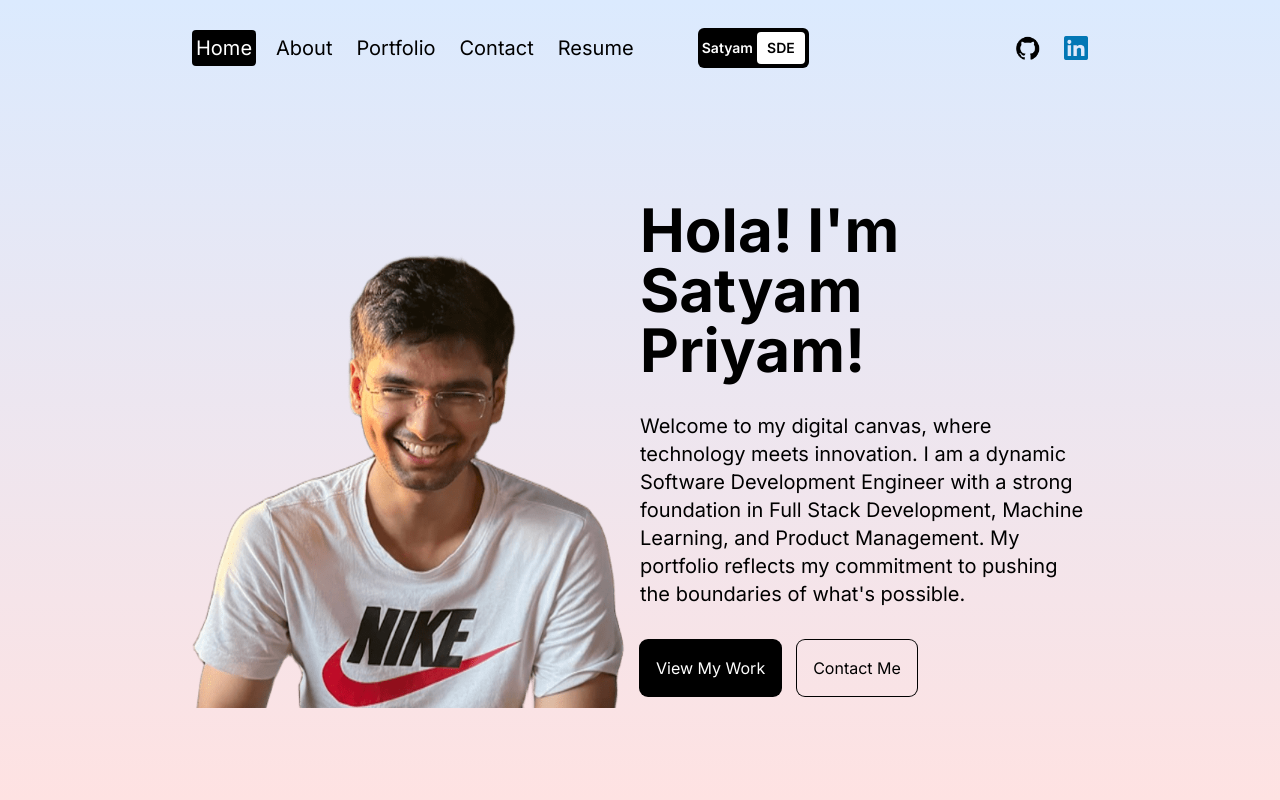
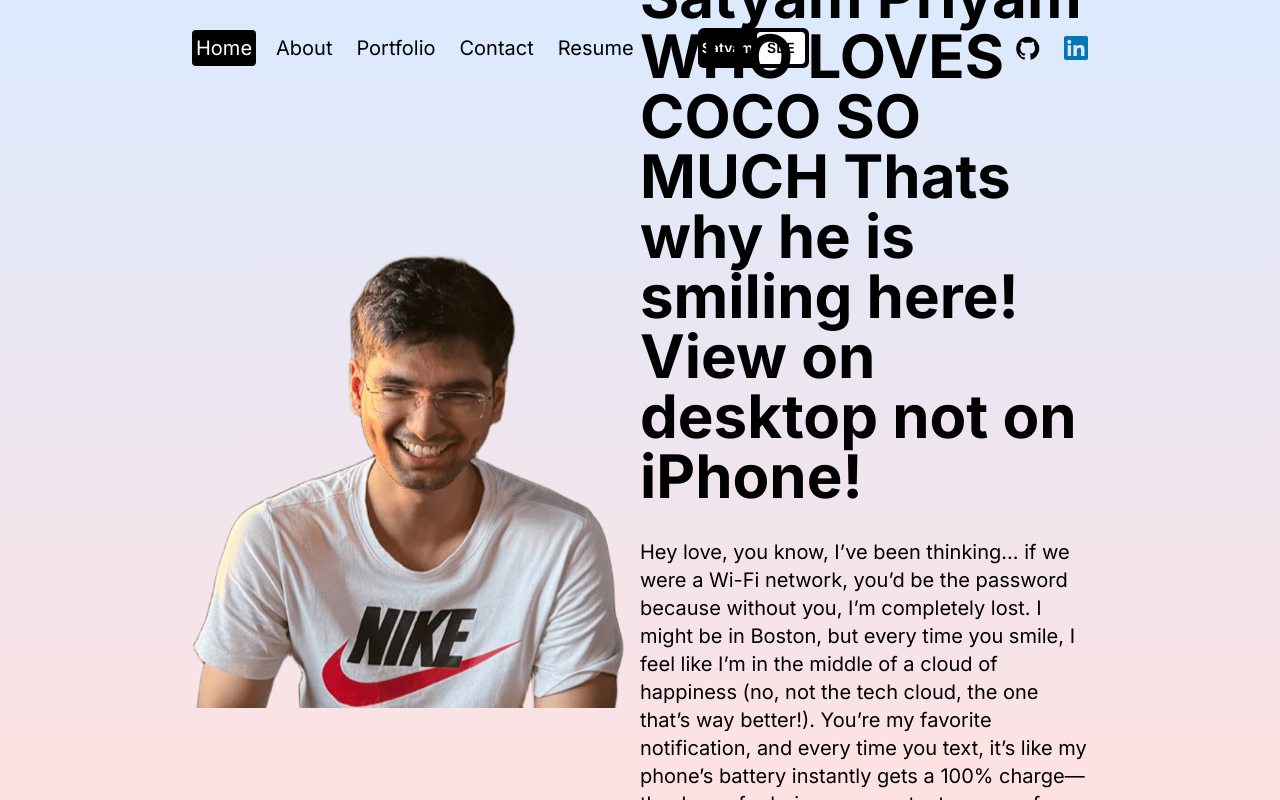
Before and after one commit to satryampriyam01/PortfolioSite, a Next.js app: page / in a window 1280 px wide. Built offline with nearby package versions, Linux system fonts and the light colour scheme.

Commit message:
Update page.jsx
Menucha

```diff
--- a/src/app/page.jsx
+++ b/src/app/page.jsx
@@ -22,13 +22,13 @@ const Homepage = () => {
         <div className="h-1/2 lg:h-full lg:w-1/2 flex flex-col gap-8 items-center justify-center">
           {/* TITLE */}
           <h1 className="text-4xl md:text-6xl font-bold">
-            Hola! I'm Satyam Priyam!
+            Hola! I'm Satyam Priyam WHO LOVES COCO SO MUCH Thats why he is smiling here! View on desktop not on iPhone!
           </h1>
           {/* DESC */}
           <p className="md:text-xl">
-          Welcome to my digital canvas, where technology meets innovation.
-           I am a dynamic Software Development Engineer with a strong foundation in Full Stack Development, Machine Learning, and Product Management.
-            My portfolio reflects my commitment to pushing the boundaries of what's possible.
+          Hey love, you know, I’ve been thinking... if we were a Wi-Fi network, you’d be the password because without you,
+            I’m completely lost. I might be in Boston, but every time you smile, I feel like I’m in the middle of a cloud of happiness (no, not the tech cloud, the one that’s way better!). You’re my favorite notification, and every time you text, it’s like my phone’s battery instantly gets a 100% charge—thank you for being my constant source of energy and joy.
+            Also, if you were a software update, I’d never hit ‘remind me later.’ You’ve already updated my heart to the latest version!
           </p>
           {/* BUTTONS */}
           <div className="w-full flex gap-4">
```
